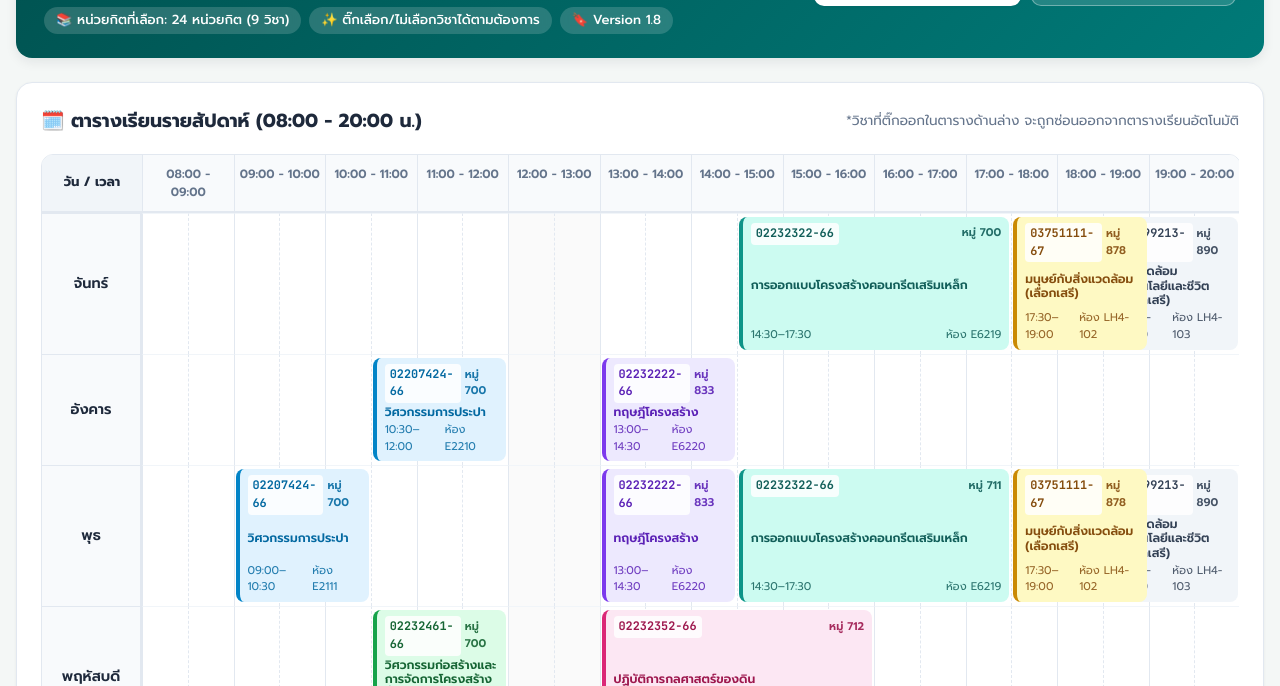
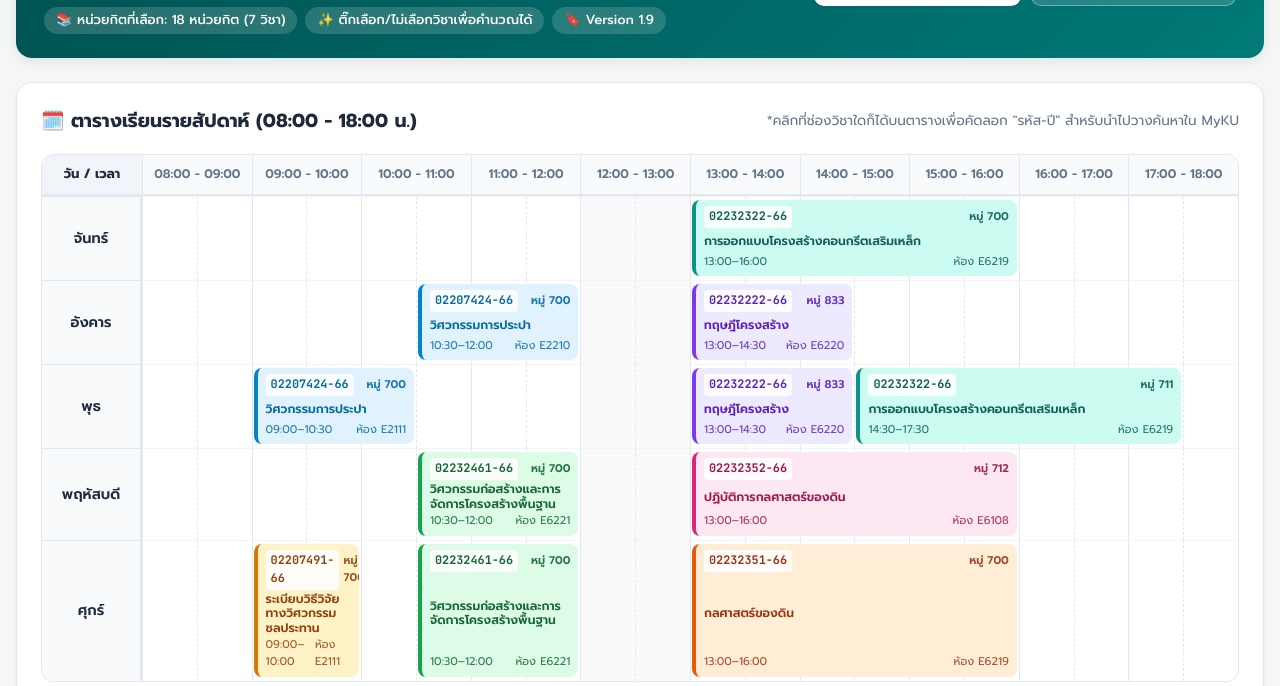
Before and after one commit to chanudom4686-arch/KU-2026, a plain HTML site: page index.html in a window 1280 px wide. Shown: the part 114-800 px from the top of the page. Drawn offline with Linux system fonts and the light colour scheme.

Commit message:
feat: remove 01999213 and 03751111, update RC Monday time to 13:00-16:00 (Version 1.9)

```diff
--- a/index.html
+++ b/index.html
@@ -3,7 +3,7 @@
 <head>
   <meta charset="UTF-8" />
   <meta name="viewport" content="width=device-width, initial-scale=1.0" />
-  <title>ตารางเรียน ภาคปลาย 2569 - วิศวกรรมโยธา-ชลประทาน (E04-3) | Version 1.8</title>
+  <title>ตารางเรียน ภาคปลาย 2569 - วิศวกรรมโยธา-ชลประทาน (E04-3) | Version 1.9</title>
   <link rel="preconnect" href="https://fonts.googleapis.com">
   <link rel="preconnect" href="https://fonts.gstatic.com" crossorigin>
   <link href="https://fonts.googleapis.com/css2?family=Prompt:wght@300;400;500;600;700&family=JetBrains+Mono:wght@500;600;700&display=swap" rel="stylesheet">
@@ -169,10 +169,10 @@
     }
 
     .timetable {
-      min-width: 1200px;
+      min-width: 1040px;
       display: grid;
-      /* Column 1: Day label (100px), Columns 2..25: 24 half-hour slots from 08:00 to 20:00 */
-      grid-template-columns: 100px repeat(24, minmax(44px, 1fr));
+      /* Column 1: Day label (100px), Columns 2..21: 20 half-hour slots from 08:00 to 18:00 */
+      grid-template-columns: 100px repeat(20, minmax(44px, 1fr));
       border: 1px solid var(--border-color);
       border-radius: var(--radius-md);
       overflow: hidden;
@@ -184,7 +184,7 @@
       border-bottom: 2px solid var(--border-color);
       border-left: 1px solid var(--border-color);
       padding: 10px 4px;
-      font-size: 0.75rem;
+      font-size: 0.78rem;
       font-weight: 600;
       color: var(--text-muted);
       text-align: center;
@@ -528,9 +528,9 @@
         <h1>ตารางเรียน ภาคปลาย 2569 (E04-3 วิศวกรรมโยธา-ชลประทาน)</h1>
         <p>คณะวิศวกรรมศาสตร์ กำแพงแสน มหาวิทยาลัยเกษตรศาสตร์ (หลักสูตร 2566 - รหัส 67)</p>
         <div class="badge-group">
-          <span id="badgeActiveCredits" class="badge">📚 หน่วยกิตที่เลือก: 24 หน่วยกิต (9 วิชา)</span>
-          <span class="badge">✨ ติ๊กเลือก/ไม่เลือกวิชาได้ตามต้องการ</span>
-          <span class="badge">🔖 Version 1.8</span>
+          <span id="badgeActiveCredits" class="badge">📚 หน่วยกิตที่เลือก: 18 หน่วยกิต (7 วิชา)</span>
+          <span class="badge">✨ ติ๊กเลือก/ไม่เลือกวิชาเพื่อคำนวณได้</span>
+          <span class="badge">🔖 Version 1.9</span>
         </div>
       </div>
       <div class="header-actions">
@@ -547,10 +547,10 @@
     <section class="section-card">
       <div class="section-header">
         <div class="section-title">
-          🗓️ ตารางเรียนรายสัปดาห์ (08:00 - 20:00 น.)
+          🗓️ ตารางเรียนรายสัปดาห์ (08:00 - 18:00 น.)
         </div>
         <div class="section-hint">
-          *วิชาที่ติ๊กออกในตารางด้านล่าง จะถูกซ่อนออกจากตารางเรียนอัตโนมัติ
+          *คลิกที่ช่องวิชาใดก็ได้บนตารางเพื่อคัดลอก "รหัส-ปี" สำหรับนำไปวางค้นหาใน MyKU
         </div>
       </div>
 
@@ -568,7 +568,7 @@
           📋 รายชื่อวิชาและระบบคำนวณหน่วยกิต (เลือก/ไม่เลือก เพื่อคำนวณ)
         </div>
         <div class="section-hint">
-          คลิกที่ช่อง Checkbox ท้ายแถวเพื่อนำวิชาเข้า/ออกจากผลรวมหน่วยกิตและตารางเรียน
+          จัดเรียงตามลำดับที่กำหนด พร้อมช่อง Checkbox ท้ายแถวสำหรับคำนวณหน่วยกิต
         </div>
       </div>
 
@@ -593,10 +593,10 @@
                 <strong>รวมหน่วยกิตของวิชาที่เลือก:</strong>
               </td>
               <td style="text-align: center;">
-                <span id="totalCreditsDisplay" class="credit-badge" style="font-size: 1.05rem; background-color: #006664; color: #ffffff;">24</span>
+                <span id="totalCreditsDisplay" class="credit-badge" style="font-size: 1.05rem; background-color: #006664; color: #ffffff;">18</span>
               </td>
               <td colspan="2" id="totalSummaryHint" style="color: var(--text-muted); font-size: 0.85rem;">
-                *(เลือกอยู่ครบ 9 วิชา รวม 24 หน่วยกิต)*
+                *(เลือกอยู่ครบ 7 วิชา รวม 18 หน่วยกิต)*
               </td>
             </tr>
           </tfoot>
@@ -611,8 +611,9 @@
   <script>
     /**
      * ตารางเรียน ภาคปลาย 2569 (E04-3 วิศวกรรมโยธา-ชลประทาน)
-     * Version 1.8
-     * ฟีเจอร์ Checkbox ท้ายแถวรายวิชา สำหรับคำนวณหน่วยกิตและซ่อน/แสดงวิชาบนตารางแบบ Real-time
+     * Version 1.9
+     * ลบ 01999213-67 และ 03751111-67 ออก
+     * ปรับ 02232322-66 วันจันทร์เป็น 13:00-16:00 น. และวันพุธเป็น 14:30-17:30 น.
      */
 
     const COURSES_DATA = [
@@ -742,46 +743,8 @@
         colorBorder: '#0d9488',
         colorText: '#115e59',
         schedules: [
-          { day: 'MON', start: '14:30', end: '17:30', sec: '700', note: 'ห้อง E6219' },
+          { day: 'MON', start: '13:00', end: '16:00', sec: '700', note: 'ห้อง E6219' },
           { day: 'WED', start: '14:30', end: '17:30', sec: '711', note: 'ห้อง E6219' }
-        ]
-      },
-      {
-        id: 'c8',
-        code: '01999213',
-        fullCode: '01999213-67',
-        nameTh: 'สิ่งแวดล้อม เทคโนโลยีและชีวิต (เลือกเสรี)',
-        nameEn: 'Environment, Technology and Life',
-        credits: 3,
-        creditText: '3(3-0-6)',
-        section: '890 (พิเศษ)',
-        room: 'LH4-103',
-        selected: true,
-        colorBg: '#f1f5f9',
-        colorBorder: '#64748b',
-        colorText: '#334155',
-        schedules: [
-          { day: 'MON', start: '18:30', end: '20:00', sec: '890', note: 'ห้อง LH4-103' },
-          { day: 'WED', start: '18:30', end: '20:00', sec: '890', note: 'ห้อง LH4-103' }
-        ]
-      },
-      {
-        id: 'c9',
-        code: '03751111',
-        fullCode: '03751111-67',
-        nameTh: 'มนุษย์กับสิ่งแวดล้อม (เลือกเสรี)',
-        nameEn: 'Man and Environment',
-        credits: 3,
-        creditText: '3(3-0-6)',
-        section: '878 (พิเศษ)',
-        room: 'LH4-102',
-        selected: true,
-        colorBg: '#fef9c3',
-        colorBorder: '#ca8a04',
-        colorText: '#854d0e',
-        schedules: [
-          { day: 'MON', start: '17:30', end: '19:00', sec: '878', note: 'ห้อง LH4-102' },
-          { day: 'WED', start: '17:30', end: '19:00', sec: '878', note: 'ห้อง LH4-102' }
         ]
       }
     ];
@@ -855,25 +818,21 @@
       const selectedCourses = COURSES_DATA.filter((c) => c.selected);
       const totalCredits = selectedCourses.reduce((sum, c) => sum + c.credits, 0);
 
-      // อัปเดตตัวเลขผลรวมท้ายตาราง
       const displayEl = document.getElementById('totalCreditsDisplay');
       if (displayEl) {
         displayEl.textContent = totalCredits;
       }
 
-      // อัปเดตข้อความอธิบายท้ายตาราง
       const hintEl = document.getElementById('totalSummaryHint');
       if (hintEl) {
-        hintEl.textContent = `*(เลือกอยู่ ${selectedCourses.length} จาก 9 วิชา รวม ${totalCredits} หน่วยกิต)*`;
+        hintEl.textContent = `*(เลือกอยู่ ${selectedCourses.length} จาก ${COURSES_DATA.length} วิชา รวม ${totalCredits} หน่วยกิต)*`;
       }
 
-      // อัปเดต Badge บนหัวการ์ด
       const badgeCredits = document.getElementById('badgeActiveCredits');
       if (badgeCredits) {
         badgeCredits.textContent = `📚 หน่วยกิตที่เลือก: ${totalCredits} หน่วยกิต (${selectedCourses.length} วิชา)`;
       }
 
-      // ปรับการแสดงผลบล็อกในตารางเรียน (ซ่อน/แสดง)
       COURSES_DATA.forEach((course) => {
         const blocks = document.querySelectorAll(`.block-course-${course.id}`);
         blocks.forEach((b) => {
@@ -892,7 +851,7 @@
 
       gridEl.innerHTML = '';
 
-      // แถวหัวตารางเวลา (08:00 - 20:00) 24 คอลัมน์ย่อย
+      // แถวหัวตารางเวลา (08:00 - 18:00) 20 คอลัมน์ย่อย
       const cornerEl = document.createElement('div');
       cornerEl.className = 'corner-header';
       cornerEl.textContent = 'วัน / เวลา';
@@ -900,7 +859,7 @@
       cornerEl.style.gridColumn = '1';
       gridEl.appendChild(cornerEl);
 
-      for (let hour = 8; hour < 20; hour++) {
+      for (let hour = 8; hour < 18; hour++) {
         const timeHeader = document.createElement('div');
         timeHeader.className = 'time-header';
         const startStr = `${String(hour).padStart(2, '0')}:00`;
@@ -912,7 +871,6 @@
         gridEl.appendChild(timeHeader);
       }
 
-      // สร้างแถวแต่ละวัน
       DAYS_CONFIG.forEach((dayObj, dayIdx) => {
         const rowNumber = dayIdx + 2;
 
@@ -923,7 +881,7 @@
         dayLabel.style.gridColumn = '1';
         gridEl.appendChild(dayLabel);
 
-        for (let slot = 0; slot < 24; slot++) {
+        for (let slot = 0; slot < 20; slot++) {
           const cellBg = document.createElement('div');
           const isHourStart = slot % 2 === 0;
           const isLunch = slot === 8 || slot === 9; // 12:00 - 13:00
@@ -934,7 +892,6 @@
         }
       });
 
-      // วาดบล็อกวิชาเรียนลงตาราง
       COURSES_DATA.forEach((course) => {
         course.schedules.forEach((sched) => {
           const dayIdx = DAYS_CONFIG.findIndex((d) => d.key === sched.day);
@@ -1020,7 +977,6 @@
           </td>
         `;
 
-        // ปุ่มคัดลอก
         const copyBtn = tr.querySelector('.copy-code-badge');
         copyBtn.addEventListener('click', async () => {
           const ok = await copyTextToClipboard(course.fullCode, course.fullCode);
@@ -1035,7 +991,6 @@
           }
         });
 
-        // Checkbox คำนวณหน่วยกิต
         const checkbox = tr.querySelector('.subject-check');
         checkbox.addEventListener('change', (e) => {
           course.selected = e.target.checked;
@@ -1072,7 +1027,7 @@
         renderSubjectTable();
         initActions();
         updateCalculations();
-        console.info('[App Init] โหลดตารางเรียน Version 1.8 สำเร็จ');
+        console.info('[App Init] โหลดตารางเรียน Version 1.9 สำเร็จ');
       } catch (err) {
         console.error('[App Error] เกิดข้อผิดพลาด:', err);
       }
```
Also changed, not shown: 1 other file.
